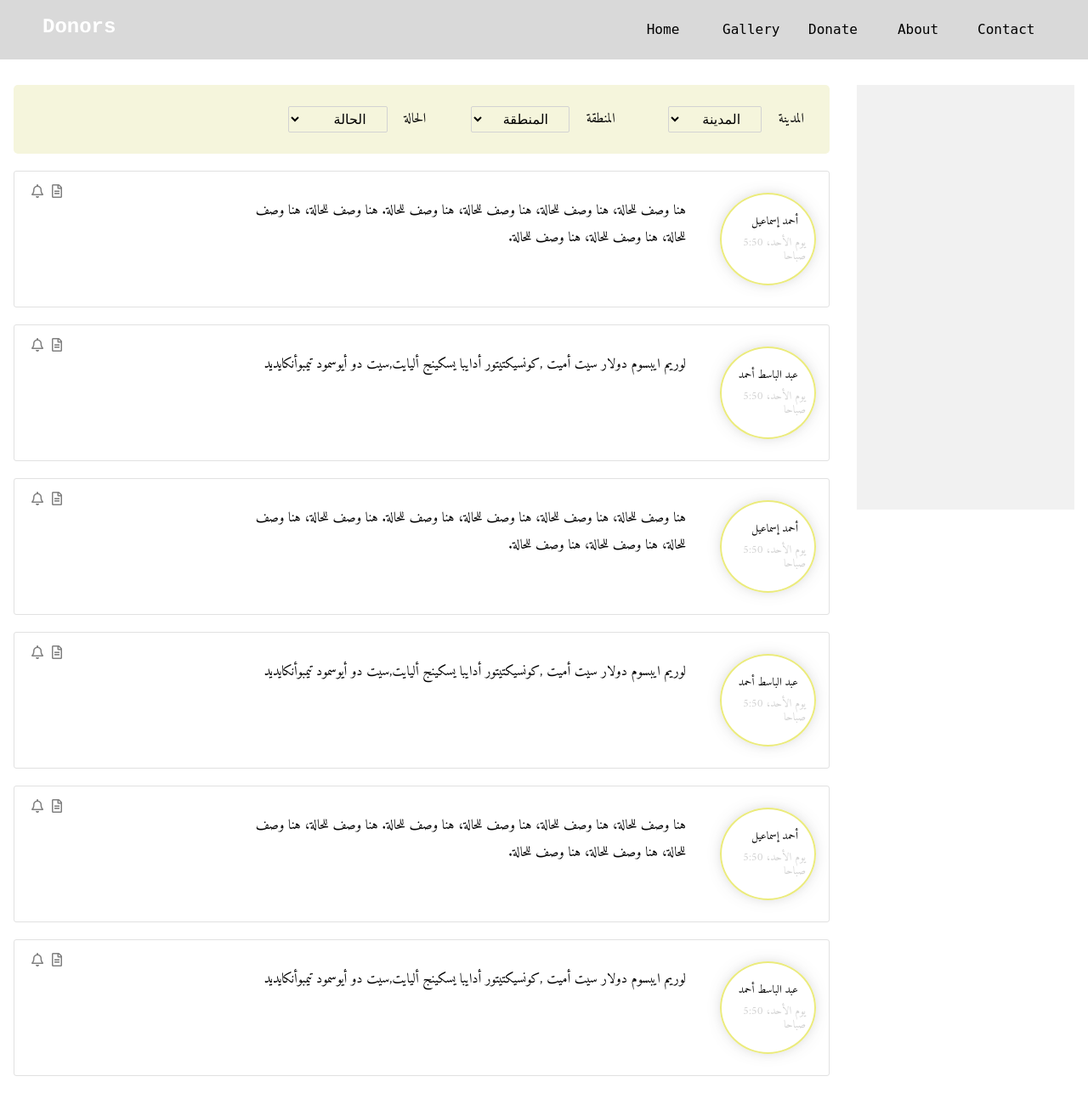
After one commit to SarahZaki03/DonorsSiteDesign, a PHP site: page /cases.html in a window 1280 px wide. The commit adds this page. Shown: the whole page at 85% size. Run offline with PHP 8.4, Linux system fonts and the light colour scheme; some libraries are stand-ins or nearby versions.

Commit message:
new page for displaying cases

```diff
--- /dev/null
+++ b/cases.html
@@ -0,0 +1,118 @@
+<!-- Index File -->
+<!DOCTYPE html>
+<html>
+
+<head>
+
+	<title> Donors Site </title>
+	<meta charset = "utf-8" />
+	<meta name = "viewport" content = "width=device-width , initial-scale=1.0" />
+	<meta name = "description" content = "A web site for charity and helping people with needs => Donors " />
+	<meta name = "keywords" content = " charity , help , people , donors , needs " />
+	<meta name = "author" content = " Moamen Ebrahim , Majed Ahmad , Sarah Zaki , khalil Soudani " />
+
+    <!--Bootstrap-->
+    <script src="https://cdnjs.cloudflare.com/ajax/libs/jquery/3.3.1/jquery.min.js"></script>
+
+    <!--Style Links-->
+    <link rel="stylesheet" href="css/main.css">
+
+
+
+	<!-- Font Awesome -->
+	<link rel="stylesheet" href="https://use.fontawesome.com/releases/v5.8.1/css/all.css" integrity="sha384-50oBUHEmvpQ+1lW4y57PTFmhCaXp0ML5d60M1M7uH2+nqUivzIebhndOJK28anvf" crossorigin="anonymous">
+
+	<link href="https://fonts.googleapis.com/css?family=Amiri" rel="stylesheet">
+
+	<script  src="js/index.js"></script>
+
+
+
+</head>
+<body>
+
+	<header>
+            <div class="navbar ">
+
+                <!-- <p> <a href="#Home"> Donors </a> </p> -->
+                <div class="container">
+                <a href="#Home" id="site-name"> Donors </a>
+                <!--- Why You insert The a tag inside p tag? If there is a reason, please let me know, Thank you. -->
+
+                <ul class="menu">
+                    <li class="menu-link" > <a href="index.html"> Home </a> </li>
+                    <li class="menu-link"> <a href="Gallery.html"> Gallery </a> </li>
+                    <li class="menu-link"> <a href="donate.html"> Donate </a> </li>
+                    <li class="menu-link"> <a href="about.html"> About </a> </li>
+                    <li class="menu-link"> <a href="contact.html"> Contact </a> </li>
+                </ul>
+                </div>
+           </div>
+
+	</header>
+
+	<div class="d-d-box">
+    <div class="d-display">
+	 <ul class="s-by">
+		<li><label>المدينة </label><select><option>المدينة</option><option>القاهره</option></select></li>
+		<li><label>المنطقة </label><select><option>المنطقة</option><option>القاهره</option></select></li>
+		<li><label>الحالة </label><select><option>الحالة</option><option>المرضية</option><option>غذائية</option><option>أرملة</option></select></li>
+	 </ul>
+
+	 <div class="d-case">
+		 <div class="u-added">
+			<p>أحمد إسماعيل</p>
+			<span class="u-time">يوم الأحد، 5:50 صباحا</span>
+		 </div>
+		 <div class="u-caseDes"><p> هنا وصف للحالة، هنا وصف للحالة، هنا وصف للحالة، هنا وصف للحالة. هنا وصف للحالة، هنا وصف للحالة، هنا وصف للحالة، هنا وصف للحالة.</p></div>
+		 <span class="c-bell"><i class="far fa-file-alt" title="details"></i><i class="far fa-bell" title="notification"></i></span>
+	 </div>
+
+	 <div class="d-case">
+	 <div class="u-added"><p>عبد الباسط أحمد</p>
+			<span class="u-time">يوم الأحد، 5:50 صباحا</span></div>
+	 <div class="u-caseDes"> <p>لوريم ايبسوم دولار سيت أميت ,كونسيكتيتور أدايبا يسكينج أليايت,سيت دو أيوسمود تيمبوأنكايديد  </p></div>
+	 <span class="c-bell"><i class="far fa-file-alt" title="details"></i><i class="far fa-bell" title="notification"></i></span>
+	 </div>
+
+	  <div class="d-case">
+		 <div class="u-added">
+			<p>أحمد إسماعيل</p>
+			<span class="u-time">يوم الأحد، 5:50 صباحا</span>
+		 </div>
+		 <div class="u-caseDes"><p> هنا وصف للحالة، هنا وصف للحالة، هنا وصف للحالة، هنا وصف للحالة. هنا وصف للحالة، هنا وصف للحالة، هنا وصف للحالة، هنا وصف للحالة.</p></div>
+		 <span class="c-bell"><i class="far fa-file-alt" title="details"></i><i class="far fa-bell" title="notification"></i></span>
+	 </div>
+
+	 <div class="d-case">
+	 <div class="u-added"><p>عبد الباسط أحمد</p>
+			<span class="u-time">يوم الأحد، 5:50 صباحا</span></div>
+	 <div class="u-caseDes"> <p>لوريم ايبسوم دولار سيت أميت ,كونسيكتيتور أدايبا يسكينج أليايت,سيت دو أيوسمود تيمبوأنكايديد  </p></div>
+	 <span class="c-bell"><i class="far fa-file-alt" title="details"></i><i class="far fa-bell" title="notification"></i></span>
+	 </div>
+
+	  <div class="d-case">
+		 <div class="u-added">
+			<p>أحمد إسماعيل</p>
+			<span class="u-time">يوم الأحد، 5:50 صباحا</span>
+		 </div>
+		 <div class="u-caseDes"><p> هنا وصف للحالة، هنا وصف للحالة، هنا وصف للحالة، هنا وصف للحالة. هنا وصف للحالة، هنا وصف للحالة، هنا وصف للحالة، هنا وصف للحالة.</p></div>
+		 <span class="c-bell"><i class="far fa-file-alt" title="details"></i><i class="far fa-bell" title="notification"></i></span>
+	 </div>
+
+	 <div class="d-case">
+	 <div class="u-added"><p>عبد الباسط أحمد</p>
+			<span class="u-time">يوم الأحد، 5:50 صباحا</span></div>
+	 <div class="u-caseDes"> <p>لوريم ايبسوم دولار سيت أميت ,كونسيكتيتور أدايبا يسكينج أليايت,سيت دو أيوسمود تيمبوأنكايديد  </p></div>
+	 <span class="c-bell"><i class="far fa-file-alt" title="details"></i><i class="far fa-bell"></i></span>
+	 </div>
+
+	</div>
+	<div class="r-bar"></div></div>
+
+	<!-- JQuery Part -->
+	<script src="js/jquery.min.js"></script>
+
+
+</body>
+</html>
--- a/css/main.css
+++ b/css/main.css
@@ -281,3 +281,86 @@ li.menu-link a:hover{
 	background-color: #a9877f54;
 }
 /* ------------------------- Success Stories Part End ---------------------------*/
+
+
+/* ------------------------- Cases Displaying Part Start ----------------------- */
+.d-d-box{
+	display: flex;
+}
+.r-bar{
+	background-color: #f1f1f1;
+	height: 500px;
+	width: 20%;
+	margin-top: 30px;
+    margin: 30px auto;
+}
+.d-display{
+	width: 75%;
+    margin: auto;
+	margin-top: 30px;
+	font-family: 'Amiri';
+	direction: rtl;
+}
+.s-by{
+	display: flex;
+    background-color: beige;
+    padding: 20px;
+    border-radius: 5px;
+}
+.s-by li{
+	width: 22%;
+    padding: 5px 10px;
+}
+.s-by label{
+	padding-left: 15px;
+}
+.s-by select{
+	padding: 5px 20px;
+    border: 1px solid lightgray;
+    border-radius: 2px;
+}
+.d-case{
+	border: 1px solid #d3d3d3ab;
+	position: relative;
+	padding: 20px 10px;
+	margin-top: 20px;
+	border-radius: 3px;
+	display: flex;
+}
+.c-bell{
+	position: absolute;
+    top: 15px;
+    left: 15px;
+    color: gray;
+}
+.c-bell i{
+	padding: 0 5px;
+	cursor: pointer;
+}
+.u-added{
+	border: 2px solid #ebeb7c;
+   /* display: inline-block;*/
+    padding: 25px 10px 25px 0;
+    margin: 5px;
+    width: 99px;
+    border-radius: 50%;
+	-webkit-box-shadow: 0px 0px 26px -15px rgba(0,0,0,0.75);
+	-moz-box-shadow: 0px 0px 26px -15px rgba(0,0,0,0.75);
+	box-shadow: 0px 0px 26px -15px rgba(0,0,0,0.75);
+}
+.u-added p{
+	padding-bottom: 10px;
+	font-size: small;
+    text-indent: 9px;
+}
+.u-caseDes{
+	/*display: inline-block;*/
+	line-height: 2em;
+	width: 55%;
+	padding: 10px 35px;
+}
+.u-time{
+	font-size: small;
+	color: lightgray;
+}
+/* ------------------------- Cases Displaying Part End ------------------------- */
```
